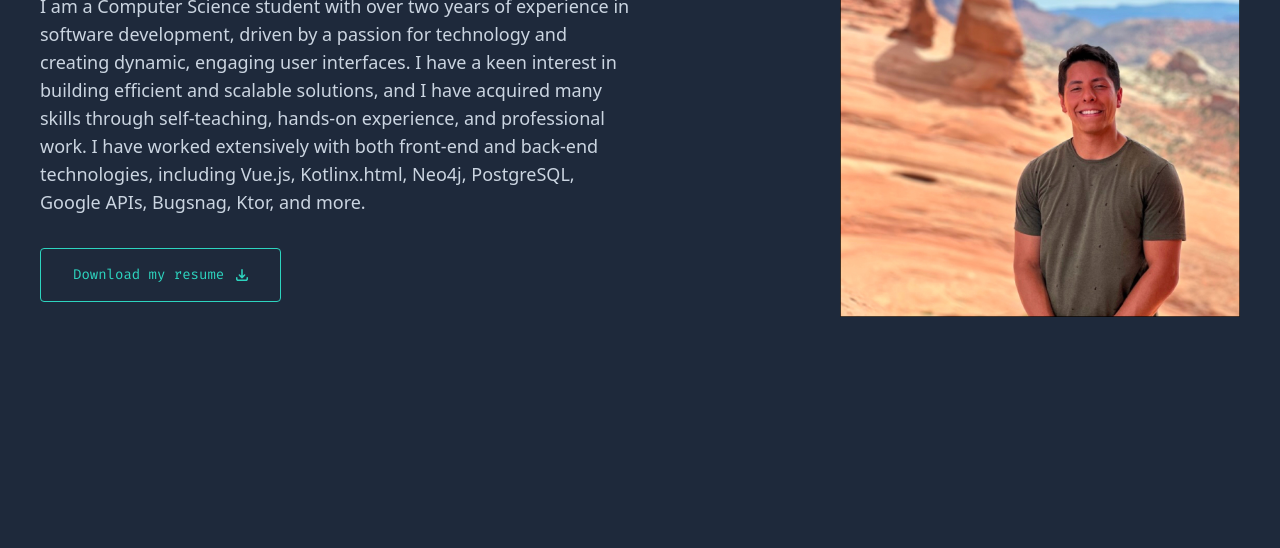
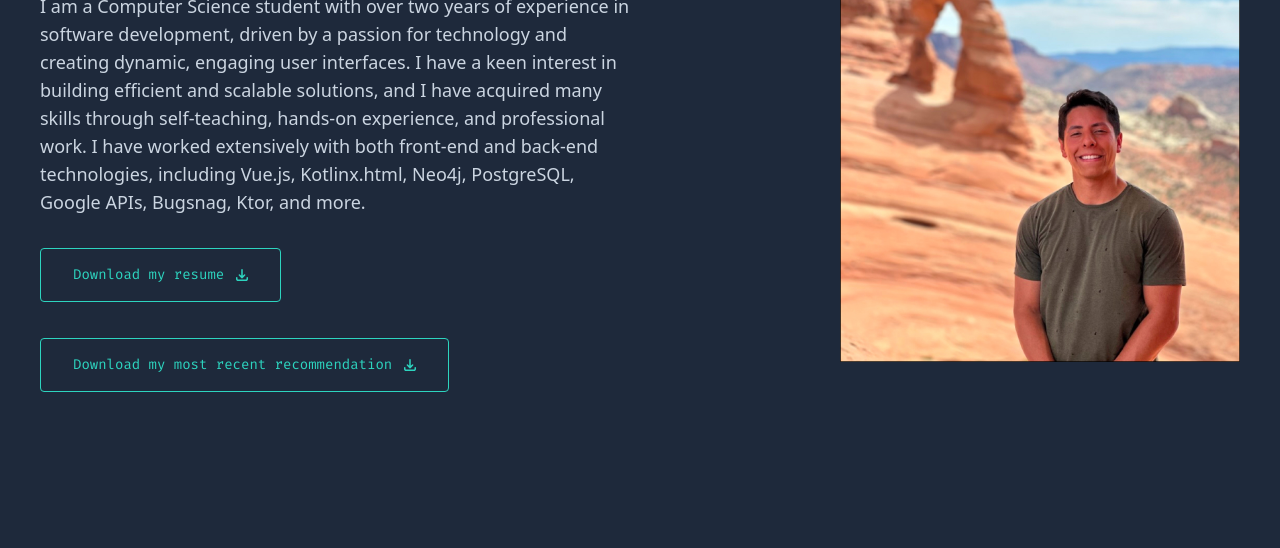
Before and after one commit to wdsantos1998/wdsantos1998.github.io, a website: page index.html in a window 1280 px wide. Shown: the part 252-800 px from the top of the page. Drawn offline with Linux system fonts and the light colour scheme.

Commit message:
Adding recommendation

```diff
--- a/index.html
+++ b/index.html
@@ -103,7 +103,22 @@
                             />
                         </svg>
                     </a>
-</a>
+                     <a
+                        href="images/Gadzoom_recommendation.pdf"
+                        target="_blank"
+                        class="font-regular group mb-9 inline-flex w-full items-center justify-center space-x-3 whitespace-nowrap rounded border border-teal-400 py-4 px-8 font-mono text-sm text-teal-400 hover:border-teal-300 hover:bg-slate-700 hover:text-teal-300 focus:border-teal-300 focus:bg-slate-700 focus:outline-none focus:ring-2 focus:ring-teal-300 focus:ring-offset-2 focus:ring-offset-slate-800 active:border-teal-500 active:text-teal-500 lg:w-fit"
+                    >
+                        <span>Download my most recent recommendation</span>
+                        <svg width="12" height="12" viewBox="0 0 12 12" fill="none" xmlns="http://www.w3.org/2000/svg">
+                            <path
+                                d="M0.75 8.625V9.9375C0.75 10.2856 0.888281 10.6194 1.13442 10.8656C1.38056 11.1117 1.7144 11.25 2.0625 11.25H9.9375C10.2856 11.25 10.6194 11.1117 10.8656 10.8656C11.1117 10.6194 11.25 10.2856 11.25 9.9375V8.625M8.625 6L6 8.625M6 8.625L3.375 6M6 8.625V0.75"
+                                stroke="currentColor"
+                                stroke-width="1.5"
+                                stroke-linecap="round"
+                                stroke-linejoin="round"
+                            />
+                        </svg>
+                    </a>
                     </div>
                 </div>
             </section>
```
Also changed, not shown: 1 other file.
